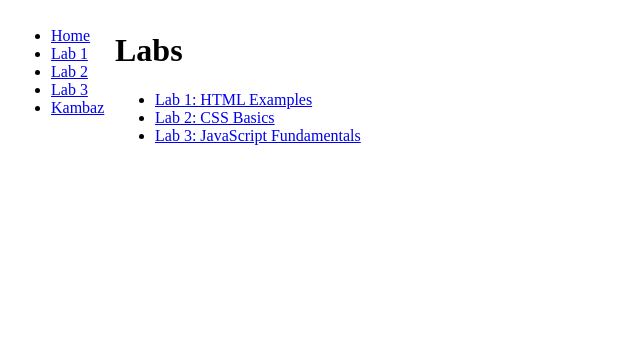
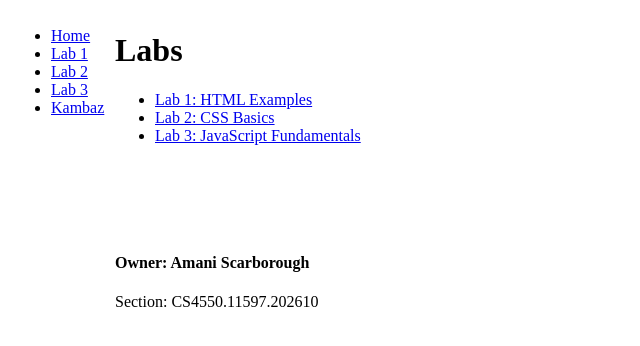
Before and after one commit to sheena-kaw/kambaz-quizzes, a Next.js app: page /Labs in a window 1280 px wide. Shown: the top 346 px of the page, without its empty margins (0-640 px from the left). Built offline with nearby package versions, Linux system fonts and the light colour scheme.

Commit message:
added name + section

```diff
--- a/app/Labs/page.tsx
+++ b/app/Labs/page.tsx
@@ -17,5 +17,11 @@ export default function Labs() {
            Lab 3: JavaScript Fundamentals </Link>
        </li>
      </ul>
+     <br/>
+     <br/>
+     <br/>
+     <br/>
+     <h4>Owner: Amani Scarborough</h4>
+     <p>Section: CS4550.11597.202610</p>
    </div>
 );}
```
